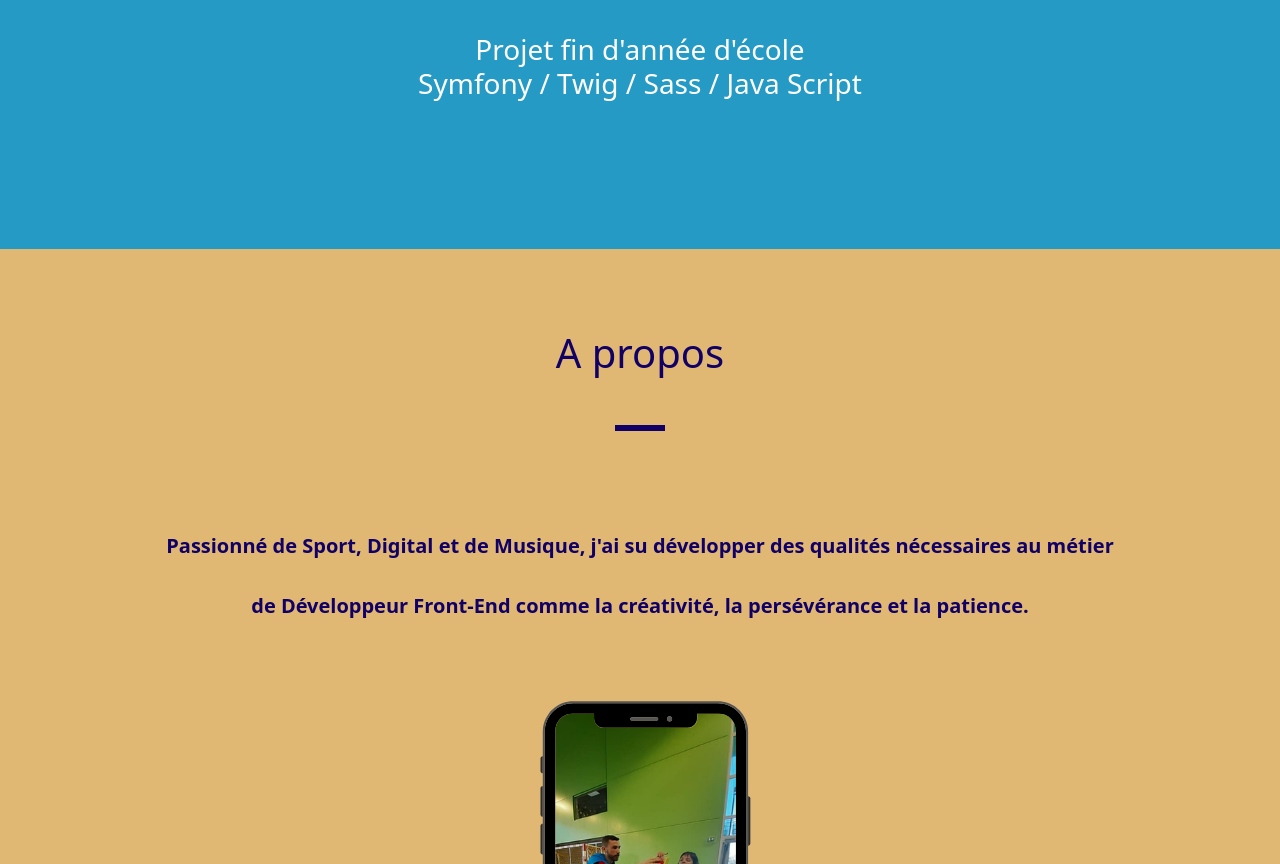
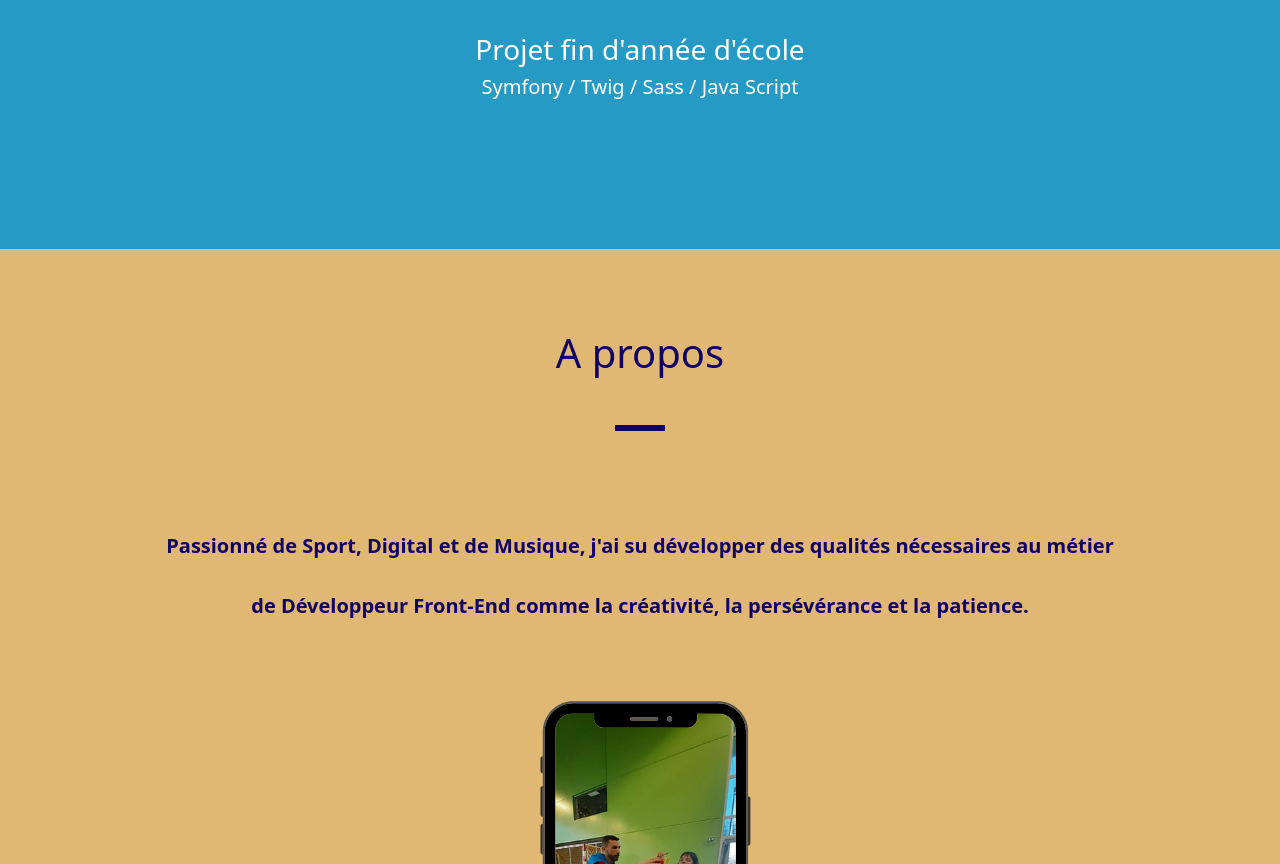
Before and after one commit to Dauv3514/Mon-CV-version-Site-Web, a website: page index.html in a window 1280 px wide. Shown: the part 6231-7095 px from the top of the page. Drawn offline with nearby package versions, Linux system fonts and the light colour scheme; files that its build step writes are made by us from their sources; a script that the page names is missing.

Commit message:
vidéo projet handicap

```diff
--- a/index.html
+++ b/index.html
@@ -310,7 +310,7 @@
               <video controls poster="projetecole.png" loop width="600">
                 <source src="sitehandicap.mp4">
               </video>
-                  <h3 class="text"> Projet fin d'année d'école <span><br> Symfony / Twig / Sass / Java Script
+                  <h3 class="text"> Projet fin d'année d'école <span id="ecole"><br> Symfony / Twig / Sass / Java Script
                     </span>
                   </h3>
             </div>
--- a/scss/_projet.scss
+++ b/scss/_projet.scss
@@ -76,6 +76,11 @@ margin : auto ;
 
 }
 
+#ecole {
+
+    font-size: 20px;
+
+}
 
 
 
```
Also changed, not shown: scss/style.css, 1 other file.
